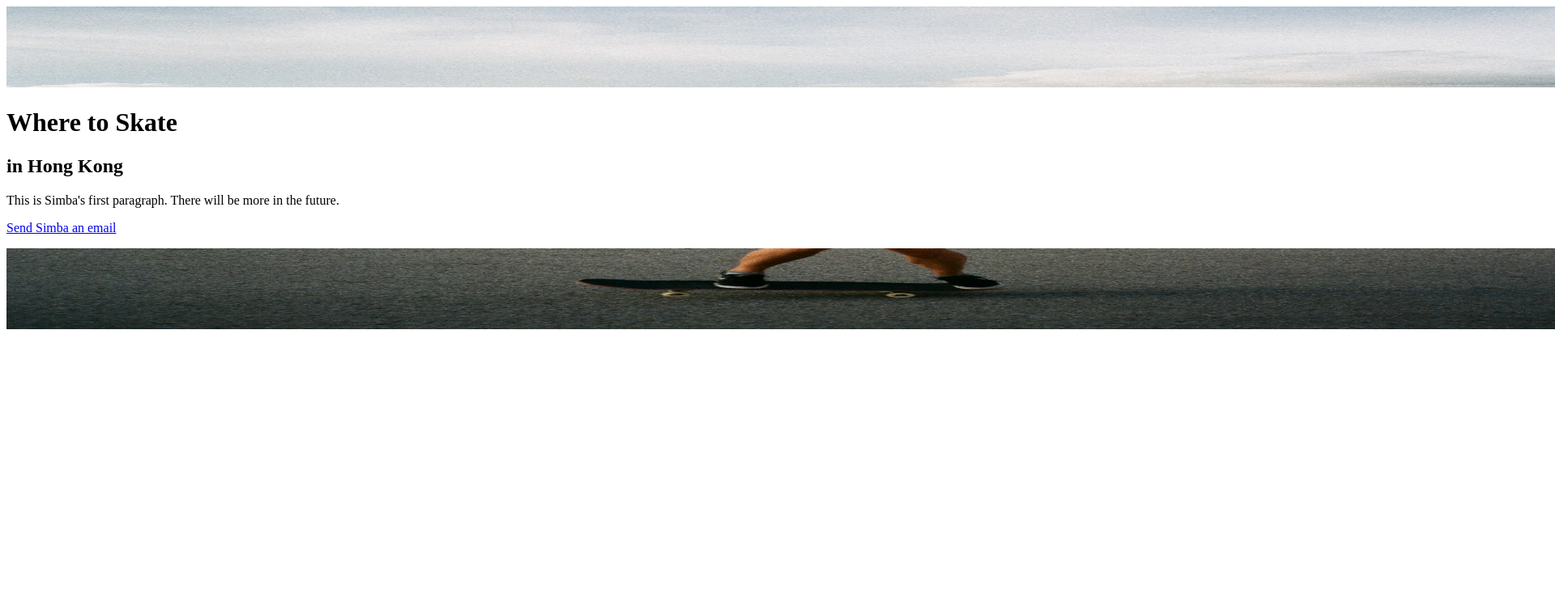
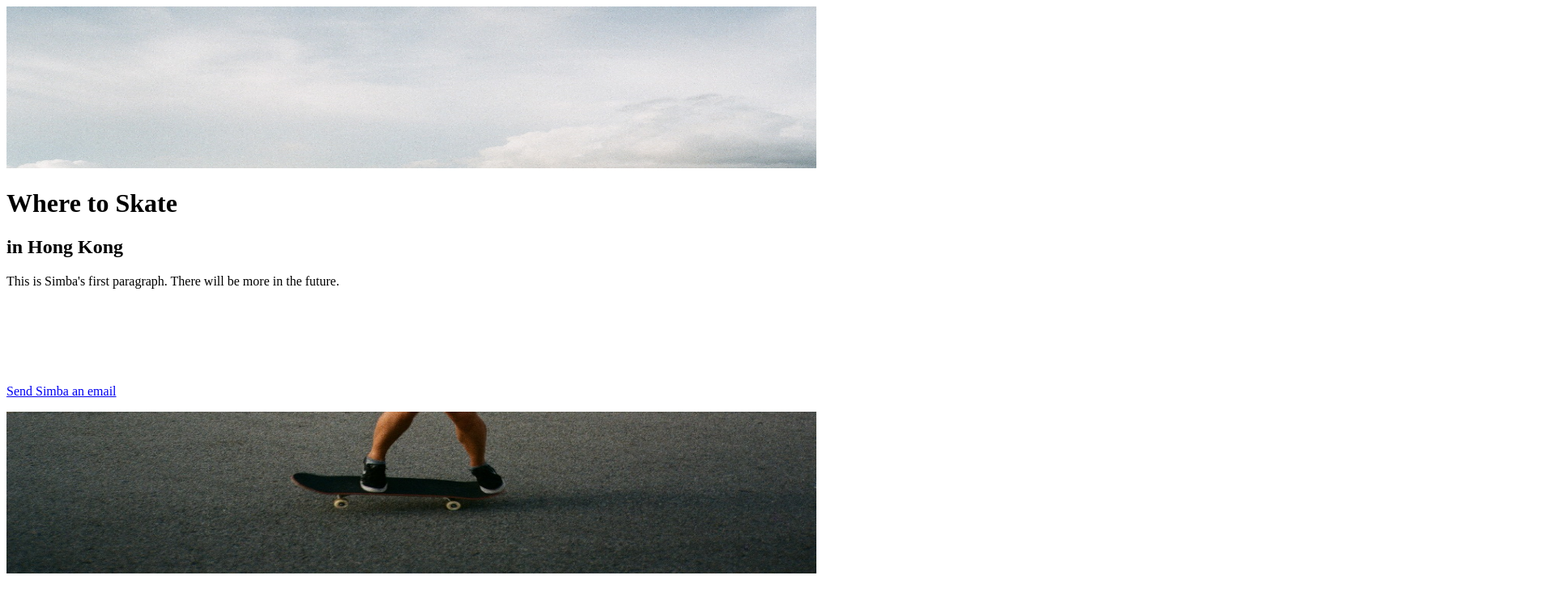
Before and after one commit to ohsimbasu/ohsimbasu.github.io, a plain HTML site: page index.html in a window 1280 px wide. Shown: the top 748 px of the page at 81% size, 1920 px wide, since content can reach past the window. Drawn offline with Linux system fonts and the light colour scheme.

Commit message:
Update index.html

```diff
--- a/index.html
+++ b/index.html
@@ -6,14 +6,15 @@
 </head>
 
 <body>
-<img src="banner1.jpg" alt="https://ohsimbasu.github.io/" width="2000" height="100">
+
+<img src="banner1.jpg" alt="https://ohsimbasu.github.io/" width="1000" height="200">
  <h1>Where to Skate</h1>
  <h2>in Hong Kong</h2>
   <p>This is Simba's first paragraph. There will be more in the future.</p>
+  <p><br></p>
+  <p><br></p>
+  <p><br></p>
   <p><a href="mailto:ohsimbasu@gmail.com">Send Simba an email</a></p>
-  <p></p>
-  <p></p>
-  <p></p>
-<img src="banner2.jpg" alt="https://ohsimbasu.github.io/" width="2000" height="100">
+<img src="banner2.jpg" alt="https://ohsimbasu.github.io/" width="1000" height="200">
 </body>
 </html>
```
